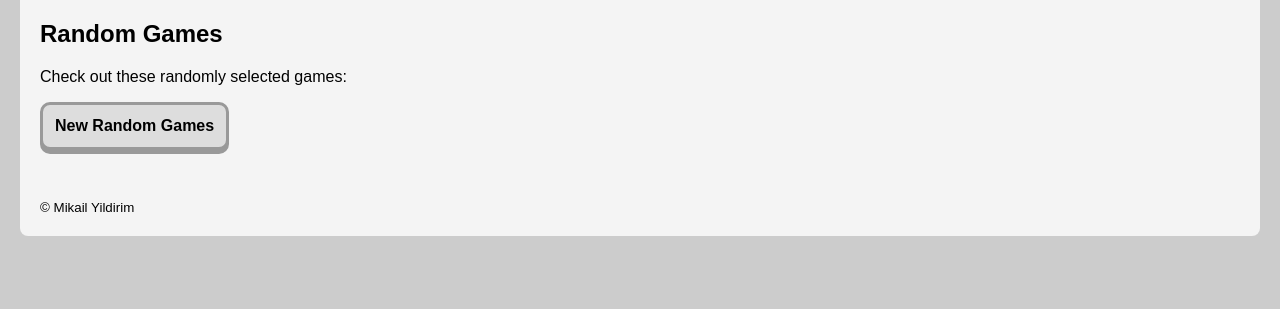
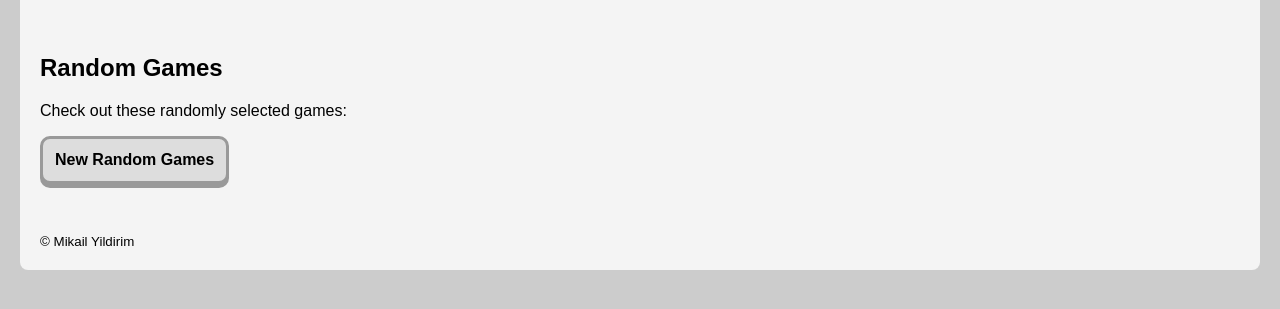
Before and after one commit to mikthelegend/commander_games, a Flask app: page / in a window 1280 px wide. Shown: the part 193-502 px from the top of the page. Run offline with Flask 3, Linux system fonts and the light colour scheme; data that the repository does not hold is empty.

Commit message:
add margins

```diff
--- a/static/style.css
+++ b/static/style.css
@@ -31,6 +31,7 @@ th {
 
 button {
   padding: 12px;
+  margin-right: 10px;
   border-radius: 10px;
   /*
   background-color: #ffdcab;
--- a/templates/index.html
+++ b/templates/index.html
@@ -8,6 +8,8 @@
         <h1>Welcome to Commander Games!</h1>
         <p>This site collates game data for our Commander (Magic: The Gathering) games and presents it in an easy-to-read format, along with visualisations and interactive data analysis features.</p>
     </header>
+
+    <br>
 
     <div>
         <h2>Random Games</h2>
```
